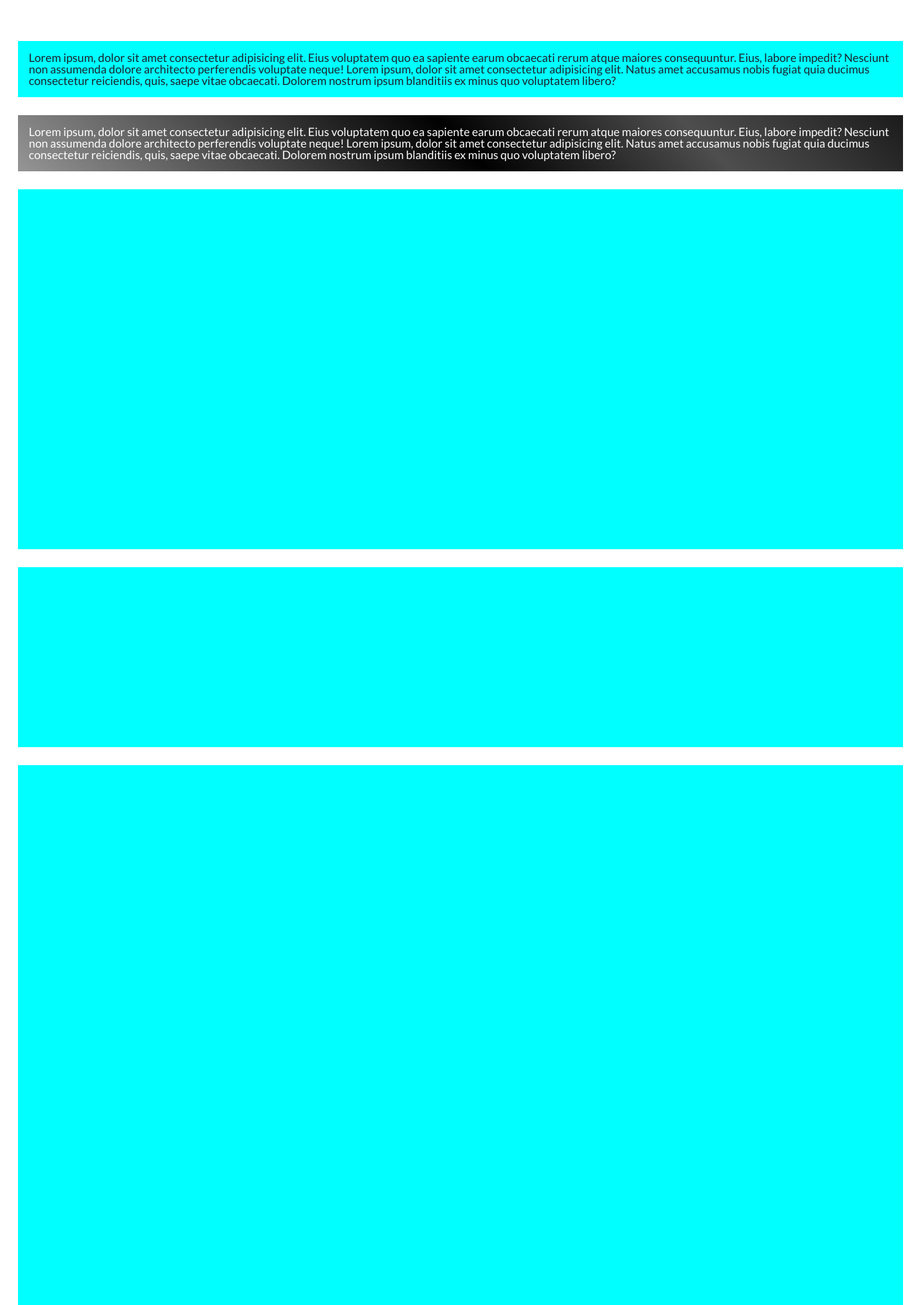
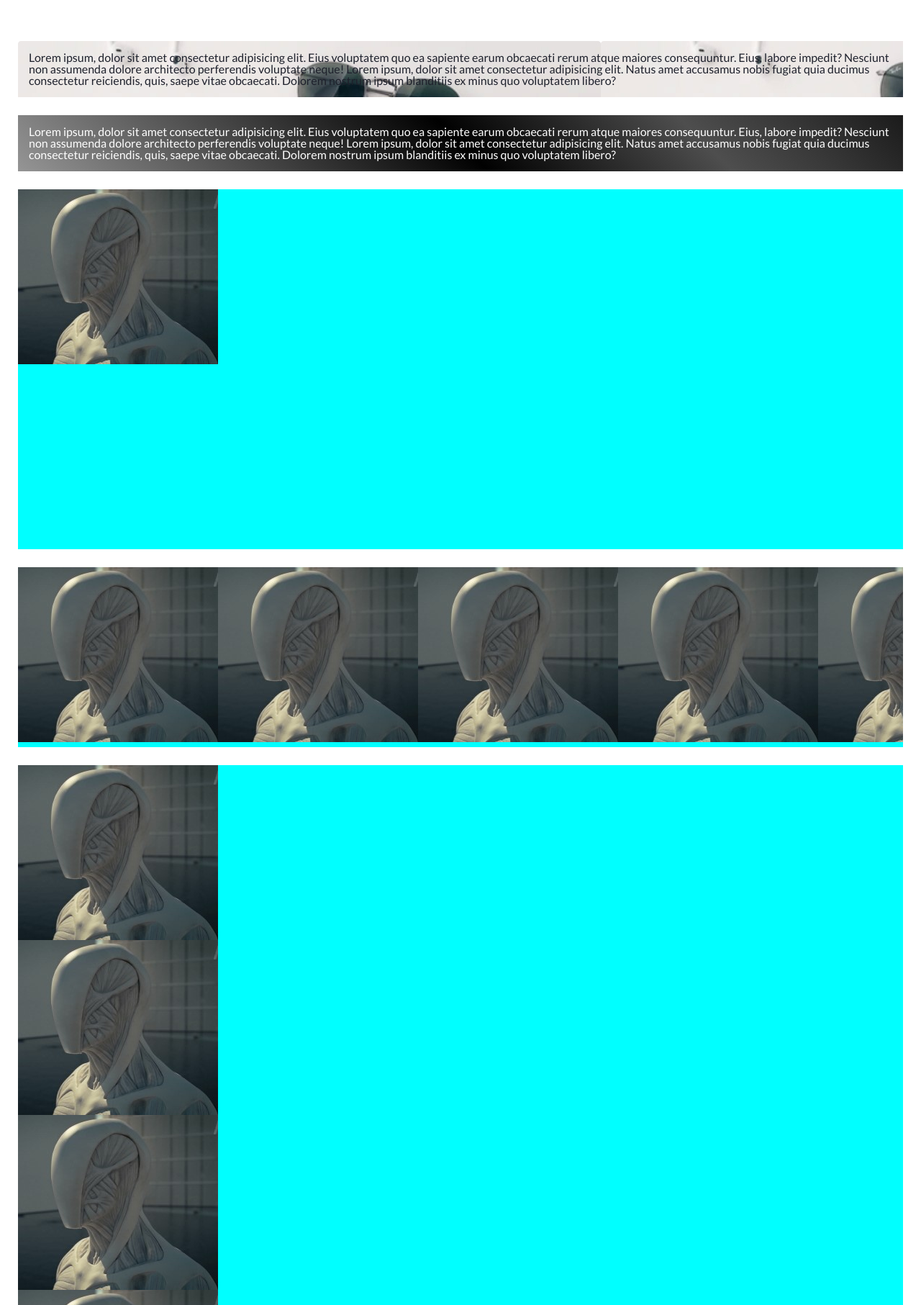
Before and after one commit to 0-Pomalin/Lesson_7, a plain HTML site: page index.html in a window 1280 px wide. Shown: the part 1380-3193 px from the top of the page at 72% size. Drawn offline with Linux system fonts and the light colour scheme; the site is published under a folder, as on GitHub Pages, so addresses that start at the root find nothing.

Commit message:
adds fix path to images

```diff
--- a/css/style.css
+++ b/css/style.css
@@ -78,7 +78,7 @@ body {
 
 .experiments-background {
   background-color: aqua;
-  background-image: url(/img/image.jpg);
+  background-image: url(../img/image.jpg);
 }
 
 .experiments-gradient {
@@ -96,28 +96,28 @@ body {
 .experiments-repeat {
   height: 500px;
   background-color: aqua;
-  background-image: url(/img/wild-west-world.jpg);
+  background-image: url(../img/wild-west-world.jpg);
   background-repeat: no-repeat;
 }
 
 .experiments-repeat-x {
   height: 250px;
   background-color: aqua;
-  background-image: url(/img/wild-west-world.jpg);
+  background-image: url(../img/wild-west-world.jpg);
   background-repeat: repeat-x;
 }
 
 .experiments-repeat-y {
   height: 750px;
   background-color: aqua;
-  background-image: url(/img/wild-west-world.jpg);
+  background-image: url(../img/wild-west-world.jpg);
   background-repeat: repeat-y;
 }
 
 .experiments-bg-position {
   height: 750px;
   background-color: aqua;
-  background-image: url(/img/wild-west-world.jpg);
+  background-image: url(../img/wild-west-world.jpg);
   background-repeat: no-repeat;
   background-position: center;
   background-attachment: fixed;
@@ -127,7 +127,7 @@ body {
 .experiments-bg-size {
   height: 750px;
   background-color: aqua;
-  background-image: url(/img/wild-west-world.jpg);
+  background-image: url(../img/wild-west-world.jpg);
   background-repeat: repeat;
   background-size: auto 50%;
   /* contain, cover */
```
